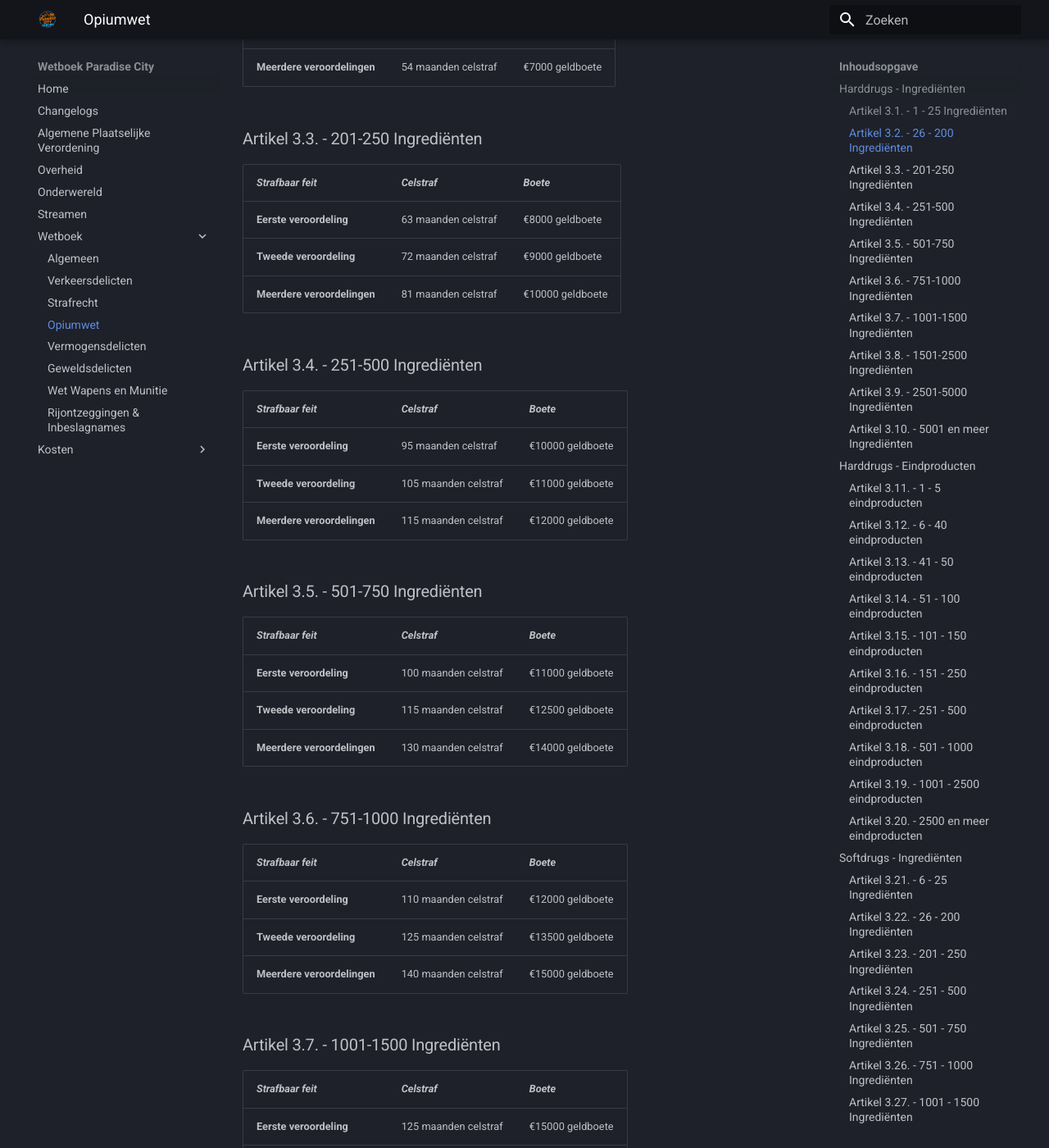
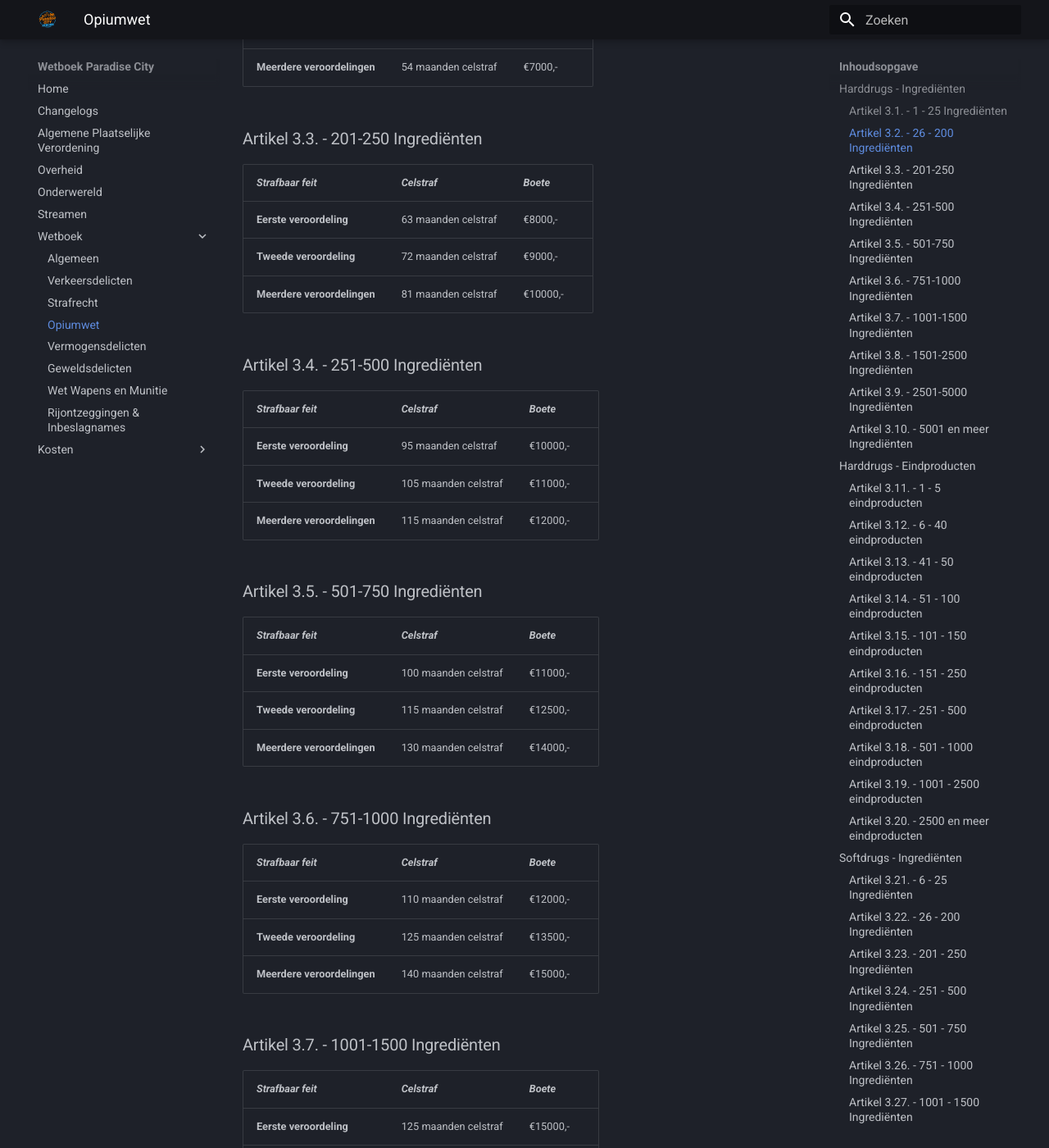
Before and after one commit to Paradise-City-Reborn/wetboek, an MkDocs documentation site: the page built from docs/wetboek/opiumwet.md, in a window 1280 px wide and 1400 px high, scrolled down 630 px. Shown: the whole window at 82% size. Built offline with MkDocs 1.6.1 and Material for MkDocs 9.7.7, drawn with Linux system fonts in a browser that asks for light colours; comment, search, counter and statistics services are not loaded; some of the changed text lies outside the part shown.

Commit message:
Kommas en streepjes

```diff
--- a/docs/wetboek/opiumwet.md
+++ b/docs/wetboek/opiumwet.md
@@ -3,144 +3,144 @@
 ### Artikel 3.1. - 1 - 25 Ingrediënten
 | *Strafbaar feit* | *Celstraf* | *Boete* |
 |---|---|---|
-| **Eerste veroordeling** | 1 maand celstraf | €2000 geldboete |
-| **Tweede veroordeling** | 2 maanden celstraf | €3000 geldboete |
-| **Meerdere veroordelingen** | 12 maanden celstraf | €4000 geldboete |
+| **Eerste veroordeling** | 1 maand celstraf | €2000,- |
+| **Tweede veroordeling** | 2 maanden celstraf | €3000,- |
+| **Meerdere veroordelingen** | 12 maanden celstraf | €4000,- |
 
 ### Artikel 3.2. - 26 - 200 Ingrediënten
 | *Strafbaar feit* | *Celstraf* | *Boete* |
 |---|---|---|
-| **Eerste veroordeling** | 18 maanden celstraf | €2000 geldboete |
-| **Tweede veroordeling** | 27 maanden celstraf | €6000 geldboete |
-| **Meerdere veroordelingen** | 54 maanden celstraf | €7000 geldboete |
+| **Eerste veroordeling** | 18 maanden celstraf | €2000,- |
+| **Tweede veroordeling** | 27 maanden celstraf | €6000,- |
+| **Meerdere veroordelingen** | 54 maanden celstraf | €7000,- |
 
 ### Artikel 3.3. - 201-250 Ingrediënten
 | *Strafbaar feit* | *Celstraf* | *Boete* |
 |---|---|---|
-| **Eerste veroordeling** | 63 maanden celstraf | €8000 geldboete |
-| **Tweede veroordeling** | 72 maanden celstraf | €9000 geldboete |
-| **Meerdere veroordelingen** | 81 maanden celstraf | €10000 geldboete |
+| **Eerste veroordeling** | 63 maanden celstraf | €8000,- |
+| **Tweede veroordeling** | 72 maanden celstraf | €9000,- |
+| **Meerdere veroordelingen** | 81 maanden celstraf | €10000,- |
 
 ### Artikel 3.4. - 251-500 Ingrediënten
 | *Strafbaar feit* | *Celstraf* | *Boete* |
 |---|---|---|
-| **Eerste veroordeling** | 95 maanden celstraf | €10000 geldboete |
-| **Tweede veroordeling** | 105 maanden celstraf | €11000 geldboete |
-| **Meerdere veroordelingen** | 115 maanden celstraf | €12000 geldboete |
+| **Eerste veroordeling** | 95 maanden celstraf | €10000,- |
+| **Tweede veroordeling** | 105 maanden celstraf | €11000,- |
+| **Meerdere veroordelingen** | 115 maanden celstraf | €12000,- |
 
 ### Artikel 3.5. - 501-750 Ingrediënten
 | *Strafbaar feit* | *Celstraf* | *Boete* |
 |---|---|---|
-| **Eerste veroordeling** | 100 maanden celstraf | €11000 geldboete |
-| **Tweede veroordeling** | 115 maanden celstraf | €12500 geldboete |
-| **Meerdere veroordelingen** | 130 maanden celstraf | €14000 geldboete |
+| **Eerste veroordeling** | 100 maanden celstraf | €11000,- |
+| **Tweede veroordeling** | 115 maanden celstraf | €12500,- |
+| **Meerdere veroordelingen** | 130 maanden celstraf | €14000,- |
 
 ### Artikel 3.6. - 751-1000 Ingrediënten
 | *Strafbaar feit* | *Celstraf* | *Boete* |
 |---|---|---|
-| **Eerste veroordeling** | 110 maanden celstraf | €12000 geldboete |
-| **Tweede veroordeling** | 125 maanden celstraf | €13500 geldboete |
-| **Meerdere veroordelingen** | 140 maanden celstraf | €15000 geldboete |
+| **Eerste veroordeling** | 110 maanden celstraf | €12000,- |
+| **Tweede veroordeling** | 125 maanden celstraf | €13500,- |
+| **Meerdere veroordelingen** | 140 maanden celstraf | €15000,- |
 
 ### Artikel 3.7. - 1001-1500 Ingrediënten
 | *Strafbaar feit* | *Celstraf* | *Boete* |
 |---|---|---|
-| **Eerste veroordeling** | 125 maanden celstraf | €15000 geldboete |
-| **Tweede veroordeling** | 140 maanden celstraf | €16500 geldboete |
-| **Meerdere veroordelingen** | 155 maanden celstraf | €18000 geldboete |
+| **Eerste veroordeling** | 125 maanden celstraf | €15000,- |
+| **Tweede veroordeling** | 140 maanden celstraf | €16500,- |
+| **Meerdere veroordelingen** | 155 maanden celstraf | €18000,- |
 
 ### Artikel 3.8. - 1501-2500 Ingrediënten
 | *Strafbaar feit* | *Celstraf* | *Boete* |
 |---|---|---|
-| **Eerste veroordeling** | 140 maanden celstraf | €20000 geldboete |
-| **Tweede veroordeling** | 160 maanden celstraf | €22000 geldboete |
-| **Meerdere veroordelingen** | 180 maanden celstraf | €24000 geldboete |
+| **Eerste veroordeling** | 140 maanden celstraf | €20000,- |
+| **Tweede veroordeling** | 160 maanden celstraf | €22000,- |
+| **Meerdere veroordelingen** | 180 maanden celstraf | €24000,- |
 
 ### Artikel 3.9. - 2501-5000 Ingrediënten
 | *Strafbaar feit* | *Celstraf* | *Boete* |
 |---|---|---|
-| **Eerste veroordeling** | 165 maanden celstraf | €27500 geldboete |
-| **Tweede veroordeling** | 185 maanden celstraf | €30000 geldboete |
-| **Meerdere veroordelingen** | 205 maanden celstraf | €32500 geldboete |
+| **Eerste veroordeling** | 165 maanden celstraf | €27500,- |
+| **Tweede veroordeling** | 185 maanden celstraf | €30000,- |
+| **Meerdere veroordelingen** | 205 maanden celstraf | €32500,- |
 
 ### Artikel 3.10. - 5001 en meer Ingrediënten
 | *Strafbaar feit* | *Celstraf* | *Boete* |
 |---|---|---|
-| **Eerste veroordeling** | 200 maanden celstraf | €35000 geldboete |
-| **Tweede veroordeling** | 225 maanden celstraf | €40000 geldboete |
-| **Meerdere veroordelingen** | 250 maanden celstraf | €45000 geldboete |
+| **Eerste veroordeling** | 200 maanden celstraf | €35000,- |
+| **Tweede veroordeling** | 225 maanden celstraf | €40000,- |
+| **Meerdere veroordelingen** | 250 maanden celstraf | €45000,- |
 
 ## Harddrugs - Eindproducten
 
 ### Artikel 3.11. - 1 - 5 eindproducten
 | *Strafbaar feit* | *Celstraf* | *Boete* |
 |---|---|---|
-| **Eerste veroordeling** | 15 maanden celstraf | €5000 geldboete |
-| **Tweede veroordeling** | 20 maanden celstraf | €6000 geldboete |
-| **Meerdere veroordelingen** | 25 maanden celstraf | €7000 geldboete |
+| **Eerste veroordeling** | 15 maanden celstraf | €5000,- |
+| **Tweede veroordeling** | 20 maanden celstraf | €6000,- |
+| **Meerdere veroordelingen** | 25 maanden celstraf | €7000,- |
 
 ### Artikel 3.12. - 6 - 40 eindproducten
 | *Strafbaar feit* | *Celstraf* | *Boete* |
 |---|---|---|
-| **Eerste veroordeling** | 30 maanden celstraf | €8000 geldboete |
-| **Tweede veroordeling** | 35 maanden celstraf | €9000 geldboete |
-| **Meerdere veroordelingen** | 45 maanden celstraf | €10000 geldboete |
+| **Eerste veroordeling** | 30 maanden celstraf | €8000,- |
+| **Tweede veroordeling** | 35 maanden celstraf | €9000,- |
+| **Meerdere veroordelingen** | 45 maanden celstraf | €10000,- |
 
 ### Artikel 3.13. - 41 - 50 eindproducten
 | *Strafbaar feit* | *Celstraf* | *Boete* |
 |---|---|---|
-| **Eerste veroordeling** | 45 maanden celstraf | €11000 geldboete |
-| **Tweede veroordeling** | 50 maanden celstraf | €12000 geldboete |
-| **Meerdere veroordelingen** | 60 maanden celstraf | €13000 geldboete |
+| **Eerste veroordeling** | 45 maanden celstraf | €11000,- |
+| **Tweede veroordeling** | 50 maanden celstraf | €12000,- |
+| **Meerdere veroordelingen** | 60 maanden celstraf | €13000,- |
 
 ### Artikel 3.14. - 51 - 100 eindproducten
 | *Strafbaar feit* | *Celstraf* | *Boete* |
 |---|---|---|
-| **Eerste veroordeling** | 55 maanden celstraf | €13000 geldboete |
-| **Tweede veroordeling** | 65 maanden celstraf | €14000 geldboete |
-| **Meerdere veroordelingen** | 75 maanden celstraf | €15000 geldboete |
+| **Eerste veroordeling** | 55 maanden celstraf | €13000,- |
+| **Tweede veroordeling** | 65 maanden celstraf | €14000,- |
+| **Meerdere veroordelingen** | 75 maanden celstraf | €15000,- |
 
 ### Artikel 3.15. - 101 - 150 eindproducten
 | *Strafbaar feit* | *Celstraf* | *Boete* |
 |---|---|---|
-| **Eerste veroordeling** | 60 maanden celstraf | €14000 geldboete |
-| **Tweede veroordeling** | 70 maanden celstraf | €15000 geldboete |
-| **Meerdere veroordelingen** | 80 maanden celstraf | €16000 geldboete |
+| **Eerste veroordeling** | 60 maanden celstraf | €14000,- |
+| **Tweede veroordeling** | 70 maanden celstraf | €15000,- |
+| **Meerdere veroordelingen** | 80 maanden celstraf | €16000,- |
 
 ### Artikel 3.16. - 151 - 250 eindproducten
 | *Strafbaar feit* | *Celstraf* | *Boete* |
 |---|---|---|
-| **Eerste veroordeling** | 70 maanden celstraf | €15500 geldboete |
-| **Tweede veroordeling** | 80 maanden celstraf | €17000 geldboete |
-| **Meerdere veroordelingen** | 90 maanden celstraf | €18500 geldboete |
+| **Eerste veroordeling** | 70 maanden celstraf | €15500,- |
+| **Tweede veroordeling** | 80 maanden celstraf | €17000,- |
+| **Meerdere veroordelingen** | 90 maanden celstraf | €18500,- |
 
 ### Artikel 3.17. - 251 - 500 eindproducten
 | *Strafbaar feit* | *Celstraf* | *Boete* |
 |---|---|---|
-| **Eerste veroordeling** | 80 maanden celstraf | €17000 geldboete |
-| **Tweede veroordeling** | 90 maanden celstraf | €19000 geldboete |
-| **Meerdere veroordelingen** | 100 maanden celstraf | €21000 geldboete |
+| **Eerste veroordeling** | 80 maanden celstraf | €17000,- |
+| **Tweede veroordeling** | 90 maanden celstraf | €19000,- |
+| **Meerdere veroordelingen** | 100 maanden celstraf | €21000,- |
 
 ### Artikel 3.18. - 501 - 1000 eindproducten
 | *Strafbaar feit* | *Celstraf* | *Boete* |
 |---|---|---|
-| **Eerste veroordeling** | 90 maanden celstraf | €20000 geldboete |
-| **Tweede veroordeling** | 105 maanden celstraf | €22000 geldboete |
-| **Meerdere veroordelingen** | 120 maanden celstraf | €25000 geldboete |
+| **Eerste veroordeling** | 90 maanden celstraf | €20000,- |
+| **Tweede veroordeling** | 105 maanden celstraf | €22000,- |
+| **Meerdere veroordelingen** | 120 maanden celstraf | €25000,- |
 
 ### Artikel 3.19. - 1001 - 2500 eindproducten
 | *Strafbaar feit* | *Celstraf* | *Boete* |
 |---|---|---|
-| **Eerste veroordeling** | 100 maanden celstraf | €30000 geldboete |
-| **Tweede veroordeling** | 120 maanden celstraf | €35000 geldboete |
-| **Meerdere veroordelingen** | 140 maanden celstraf | €40000 geldboete |
+| **Eerste veroordeling** | 100 maanden celstraf | €30000,- |
+| **Tweede veroordeling** | 120 maanden celstraf | €35000,- |
+| **Meerdere veroordelingen** | 140 maanden celstraf | €40000,- |
 
 ### Artikel 3.20. - 2500 en meer eindproducten
 | *Strafbaar feit* | *Celstraf* | *Boete* |
 |---|---|---|
-| **Eerste veroordeling** | 125 maanden celstraf | €45000 geldboete |
-| **Tweede veroordeling** | 150 maanden celstraf | €50000 geldboete |
-| **Meerdere veroordelingen** | 175 maanden celstraf | €55000 geldboete |
+| **Eerste veroordeling** | 125 maanden celstraf | €45000,- |
+| **Tweede veroordeling** | 150 maanden celstraf | €50000,- |
+| **Meerdere veroordelingen** | 175 maanden celstraf | €55000,- |
 
 ---
 
@@ -149,72 +149,72 @@
 ### Artikel 3.21. - 6 - 25 Ingrediënten
 | *Strafbaar feit* | *Celstraf* | *Boete* |
 |---|---|---|
-| **Eerste veroordeling** | 1 maand celstraf | €500 geldboete |
-| **Tweede veroordeling** | 2 maanden celstraf | €1000 geldboete |
-| **Meerdere veroordelingen** | 3 maanden celstraf | €1500 geldboete |
+| **Eerste veroordeling** | 1 maand celstraf | €500,- |
+| **Tweede veroordeling** | 2 maanden celstraf | €1000,- |
+| **Meerdere veroordelingen** | 3 maanden celstraf | €1500,- |
 
 ### Artikel 3.22. - 26 - 200 Ingrediënten
 | *Strafbaar feit* | *Celstraf* | *Boete* |
 |---|---|---|
-| **Eerste veroordeling** | 35 maanden celstraf | €2000 geldboete |
-| **Tweede veroordeling** | 50 maanden celstraf | €3000 geldboete |
-| **Meerdere veroordelingen** | 12 maanden celstraf | €4000 geldboete |
+| **Eerste veroordeling** | 35 maanden celstraf | €2000,- |
+| **Tweede veroordeling** | 50 maanden celstraf | €3000,- |
+| **Meerdere veroordelingen** | 12 maanden celstraf | €4000,- |
 
 ### Artikel 3.23. - 201 - 250 Ingrediënten
 | *Strafbaar feit* | *Celstraf* | *Boete* |
 |---|---|---|
-| **Eerste veroordeling** | 27 maanden celstraf | €5000 geldboete |
-| **Tweede veroordeling** | 40 maanden celstraf | €6000 geldboete |
-| **Meerdere veroordelingen** | 54 maanden celstraf | €7000 geldboete |
+| **Eerste veroordeling** | 27 maanden celstraf | €5000,- |
+| **Tweede veroordeling** | 40 maanden celstraf | €6000,- |
+| **Meerdere veroordelingen** | 54 maanden celstraf | €7000,- |
 
 ### Artikel 3.24. - 251 - 500 Ingrediënten
 | *Strafbaar feit* | *Celstraf* | *Boete* |
 |---|---|---|
-| **Eerste veroordeling** | 45 maanden celstraf | €6750 geldboete |
-| **Tweede veroordeling** | 55 maanden celstraf | €7500 geldboete |
-| **Meerdere veroordelingen** | 65 maanden celstraf | €8500 geldboete |
+| **Eerste veroordeling** | 45 maanden celstraf | €6750,- |
+| **Tweede veroordeling** | 55 maanden celstraf | €7500,- |
+| **Meerdere veroordelingen** | 65 maanden celstraf | €8500,- |
 
 ### Artikel 3.25. - 501 - 750 Ingrediënten
 | *Strafbaar feit* | *Celstraf* | *Boete* |
 |---|---|---|
-| **Eerste veroordeling** | 60 maanden celstraf | €7500 geldboete |
-| **Tweede veroordeling** | 70 maanden celstraf | €8500 geldboete |
-| **Meerdere veroordelingen** | 80 maanden celstraf | €9500 geldboete |
+| **Eerste veroordeling** | 60 maanden celstraf | €7500,- |
+| **Tweede veroordeling** | 70 maanden celstraf | €8500,- |
+| **Meerdere veroordelingen** | 80 maanden celstraf | €9500,- |
 
 ### Artikel 3.26. - 751 - 1000 Ingrediënten
 | *Strafbaar feit* | *Celstraf* | *Boete* |
 |---|---|---|
-| **Eerste veroordeling** | 75 maanden celstraf | €9000 geldboete |
-| **Tweede veroordeling** | 85 maanden celstraf | €10500 geldboete |
-| **Meerdere veroordelingen** | 95 maanden celstraf | €11500 geldboete |
+| **Eerste veroordeling** | 75 maanden celstraf | €9000,- |
+| **Tweede veroordeling** | 85 maanden celstraf | €10500,- |
+| **Meerdere veroordelingen** | 95 maanden celstraf | €11500,- |
 
 ### Artikel 3.27. - 1001 - 1500 Ingrediënten
 | *Strafbaar feit* | *Celstraf* | *Boete* |
 |---|---|---|
-| **Eerste veroordeling** | 95 maanden celstraf | €11500 geldboete |
-| **Tweede veroordeling** | 110 maanden celstraf | €13000 geldboete |
-| **Meerdere veroordelingen** | 125 maanden celstraf | €14500 geldboete |
+| **Eerste veroordeling** | 95 maanden celstraf | €11500,- |
+| **Tweede veroordeling** | 110 maanden celstraf | €13000,- |
+| **Meerdere veroordelingen** | 125 maanden celstraf | €14500,- |
 
 ### Artikel 3.28. - 1501 - 2500 Ingrediënten
 | *Strafbaar feit* | *Celstraf* | *Boete* |
 |---|---|---|
-| **Eerste veroordeling** | 120 maanden celstraf | €13500 geldboete |
-| **Tweede veroordeling** | 140 maanden celstraf | €15500 geldboete |
-| **Meerdere veroordelingen** | 160 maanden celstraf | €17500 geldboete |
+| **Eerste veroordeling** | 120 maanden celstraf | €13500,- |
+| **Tweede veroordeling** | 140 maanden celstraf | €15500,- |
+| **Meerdere veroordelingen** | 160 maanden celstraf | €17500,- |
 
 ### Artikel 3.29. - 2501 - 5000 Ingrediënten
 | *Strafbaar feit* | *Celstraf* | *Boete* |
 |---|---|---|
-| **Eerste veroordeling** | 150 maanden celstraf | €17500 geldboete |
-| **Tweede veroordeling** | 170 maanden celstraf | €19500 geldboete |
-| **Meerdere veroordelingen** | 190 maanden celstraf | €21500 geldboete |
+| **Eerste veroordeling** | 150 maanden celstraf | €17500,- |
+| **Tweede veroordeling** | 170 maanden celstraf | €19500,- |
+| **Meerdere veroordelingen** | 190 maanden celstraf | €21500,- |
 
 ### Artikel 3.30. - 5001 en meer Ingrediënten
 | *Strafbaar feit* | *Celstraf* | *Boete* |
 |---|---|---|
-| **Eerste veroordeling** | 175 maanden celstraf | €20000 geldboete |
-| **Tweede veroordeling** | 200 maanden celstraf | €22500 geldboete |
-| **Meerdere veroordelingen** | 225 maanden celstraf | €25000 geldboete |
+| **Eerste veroordeling** | 175 maanden celstraf | €20000,- |
+| **Tweede veroordeling** | 200 maanden celstraf | €22500,- |
+| **Meerdere veroordelingen** | 225 maanden celstraf | €25000,- |
 
 ---
 
@@ -223,69 +223,69 @@
 ### Artikel 3.31. - 2 - 5 eindproducten
 | *Strafbaar feit* | *Celstraf* | *Boete* |
 |---|---|---|
-| **Eerste veroordeling** | 1 maand celstraf | €2000 geldboete |
-| **Tweede veroordeling** | 2 maanden celstraf | €3000 geldboete |
-| **Meerdere veroordelingen** | 3 maanden celstraf | €4000 geldboete |
+| **Eerste veroordeling** | 1 maand celstraf | €2000,- |
+| **Tweede veroordeling** | 2 maanden celstraf | €3000,- |
+| **Meerdere veroordelingen** | 3 maanden celstraf | €4000,- |
 
 ### Artikel 3.32. - 6 - 40 eindproducten
 | *Strafbaar feit* | *Celstraf* | *Boete* |
 |---|---|---|
-| **Eerste veroordeling** | 40 maanden celstraf | €5000 geldboete |
-| **Tweede veroordeling** | 42 maanden celstraf | €6000 geldboete |
-| **Meerdere veroordelingen** | 45 maanden celstraf | €7000 geldboete |
+| **Eerste veroordeling** | 40 maanden celstraf | €5000,- |
+| **Tweede veroordeling** | 42 maanden celstraf | €6000,- |
+| **Meerdere veroordelingen** | 45 maanden celstraf | €7000,- |
 
 ### Artikel 3.33. - 41 - 50 eindproducten
 | *Strafbaar feit* | *Celstraf* | *Boete* |
 |---|---|---|
-| **Eerste veroordeling** | 50 maanden celstraf | €8000 geldboete |
-| **Tweede veroordeling** | 54 maanden celstraf | €9000 geldboete |
-| **Meerdere veroordelingen** | 63 maanden celstraf | €10000 geldboete |
+| **Eerste veroordeling** | 50 maanden celstraf | €8000,- |
+| **Tweede veroordeling** | 54 maanden celstraf | €9000,- |
+| **Meerdere veroordelingen** | 63 maanden celstraf | €10000,- |
 
 ### Artikel 3.34. - 51 - 100 eindproducten
 | *Strafbaar feit* | *Celstraf* | *Boete* |
 |---|---|---|
-| **Eerste veroordeling** | 60 maanden celstraf | €9500 geldboete |
-| **Tweede veroordeling** | 65 maanden celstraf | €10500 geldboete |
-| **Meerdere veroordelingen** | 70 maanden celstraf | €11500 geldboete |
+| **Eerste veroordeling** | 60 maanden celstraf | €9500,- |
+| **Tweede veroordeling** | 65 maanden celstraf | €10500,- |
+| **Meerdere veroordelingen** | 70 maanden celstraf | €11500,- |
 
 ### Artikel 3.35. - 101 - 150 eindproducten
 | *Strafbaar feit* | *Celstraf* | *Boete* |
 |---|---|---|
-| **Eerste veroordeling** | 70 maanden celstraf | €10500 geldboete |
-| **Tweede veroordeling** | 80 maanden celstraf | €12000 geldboete |
-| **Meerdere veroordelingen** | 90 maanden celstraf | €13500 geldboete |
+| **Eerste veroordeling** | 70 maanden celstraf | €10500,- |
+| **Tweede veroordeling** | 80 maanden celstraf | €12000,- |
+| **Meerdere veroordelingen** | 90 maanden celstraf | €13500,- |
 
 ### Artikel 3.36. - 151 - 250 eindproducten
 | *Strafbaar feit* | *Celstraf* | *Boete* |
 |---|---|---|
-| **Eerste veroordeling** | 60 maanden celstraf | €12000 geldboete |
-| **Tweede veroordeling** | 80 maanden celstraf | €15000 geldboete |
-| **Meerdere veroordelingen** | 100 maanden celstraf | €20000 geldboete |
+| **Eerste veroordeling** | 60 maanden celstraf | €12000,- |
+| **Tweede veroordeling** | 80 maanden celstraf | €15000,- |
+| **Meerdere veroordelingen** | 100 maanden celstraf | €20000,- |
 
 ### Artikel 3.37. - 251 - 500 eindproducten
 | *Strafbaar feit* | *Celstraf* | *Boete* |
 |---|---|---|
-| **Eerste veroordeling** | 80 maanden celstraf | €15000 geldboete |
-| **Tweede veroordeling** | 100 maanden celstraf | €20000 geldboete |
-| **Meerdere veroordelingen** | 120 maanden celstraf | €25000 geldboete |
+| **Eerste veroordeling** | 80 maanden celstraf | €15000,- |
+| **Tweede veroordeling** | 100 maanden celstraf | €20000,- |
+| **Meerdere veroordelingen** | 120 maanden celstraf | €25000,- |
 
 ### Artikel 3.38. - 501 - 1000 eindproducten
 | *Strafbaar feit* | *Celstraf* | *Boete* |
 |---|---|---|
-| **Eerste veroordeling** | 100 maanden celstraf | €20000 geldboete |
-| **Tweede veroordeling** | 125 maanden celstraf | €25000 geldboete |
-| **Meerdere veroordelingen** | 150 maanden celstraf | €30000 geldboete |
+| **Eerste veroordeling** | 100 maanden celstraf | €20000,- |
+| **Tweede veroordeling** | 125 maanden celstraf | €25000,- |
+| **Meerdere veroordelingen** | 150 maanden celstraf | €30000,- |
 
 ### Artikel 3.39. - 1001 - 2500 eindproducten
 | *Strafbaar feit* | *Celstraf* | *Boete* |
 |---|---|---|
-| **Eerste veroordeling** | 125 maanden celstraf | €25000 geldboete |
-| **Tweede veroordeling** | 150 maanden celstraf | €30000 geldboete |
-| **Meerdere veroordelingen** | 175 maanden celstraf | €40000 geldboete |
+| **Eerste veroordeling** | 125 maanden celstraf | €25000,- |
+| **Tweede veroordeling** | 150 maanden celstraf | €30000,- |
+| **Meerdere veroordelingen** | 175 maanden celstraf | €40000,- |
 
 ### Artikel 3.40. - 2501 en meer eindproducten
 | *Strafbaar feit* | *Celstraf* | *Boete* |
 |---|---|---|
-| **Eerste veroordeling** | 150 maanden celstraf | €30000 geldboete |
-| **Tweede veroordeling** | 180 maanden celstraf | €40000 geldboete |
-| **Meerdere veroordelingen** | 200 maanden celstraf | €50000 geldboete |
+| **Eerste veroordeling** | 150 maanden celstraf | €30000,- |
+| **Tweede veroordeling** | 180 maanden celstraf | €40000,- |
+| **Meerdere veroordelingen** | 200 maanden celstraf | €50000,- |
```
Also changed, not shown: docs/wetboek/strafrecht.md (+88 -88 lines), docs/wetboek/wwm.md (+30 -30 lines).
